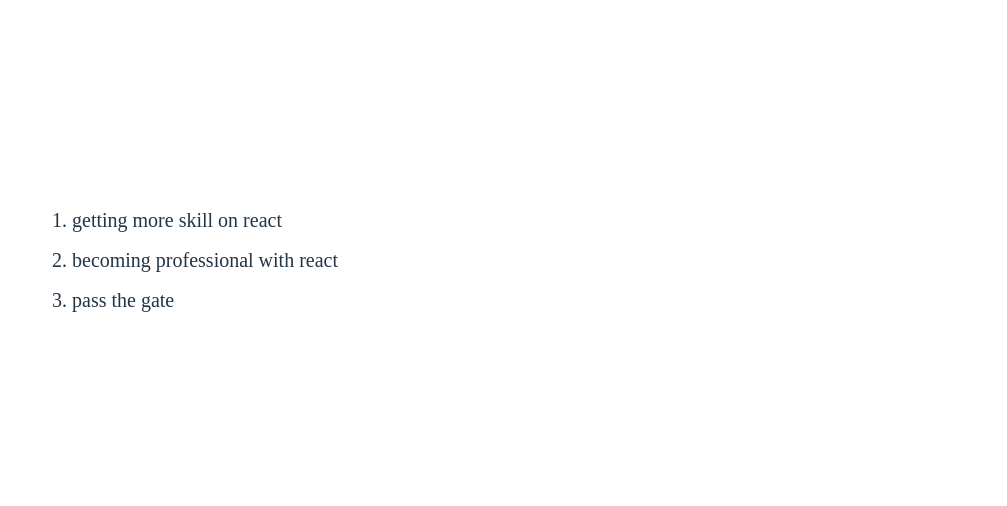
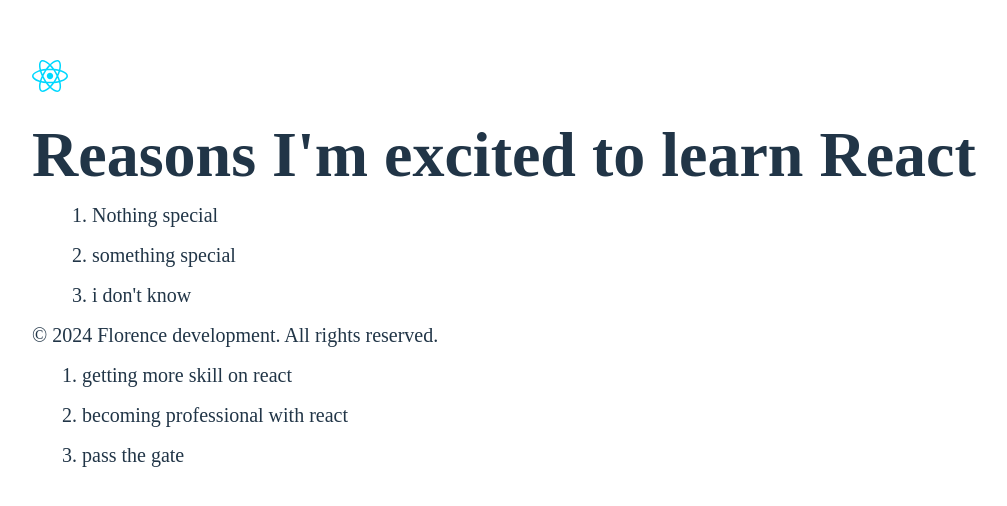
Before and after one commit to uwinezaflorence20/codeWars, a React (Vite) app in the folder React_learning/my-app/react_and_vite/my_app/: page / in a window 1280 px wide. Shown: the part 150-656 px from the top of the page, without its empty margins (18-1025 px from the left). Built offline with nearby package versions, Linux system fonts and the light colour scheme.

Commit message:
done with the custom element

```diff
--- a/React_learning/my-app/react_and_vite/my_app/src/main.jsx
+++ b/React_learning/my-app/react_and_vite/my_app/src/main.jsx
@@ -46,10 +46,6 @@
 // }
 
 const  root = createRoot(document.getElementById("root"));
-root.render(
-<Page/>
-);
-
 function Page(){
   return(
     <div>
@@ -61,3 +57,35 @@
     </div>
   )
 }
+
+function Header(){
+  return(
+    <div><img src="../src/assets/react.svg" alt="This is a react logo" />
+    <h1>Reasons I'm excited to learn React</h1>
+    <main>
+      <ol>
+        <li>Nothing special</li>
+        <li>something special</li>
+        <li>i don't know</li>
+      </ol>
+    </main>
+    </div>
+
+  )
+}
+function Footer(){
+  return(
+    <div>
+      <p>© 2024 Florence  development. All rights reserved.</p>
+    </div>
+  )
+}
+root.render(
+  <div>
+    <Header/>
+    <Footer/>
+    <Page/>
+
+  </div>
+
+);
```
